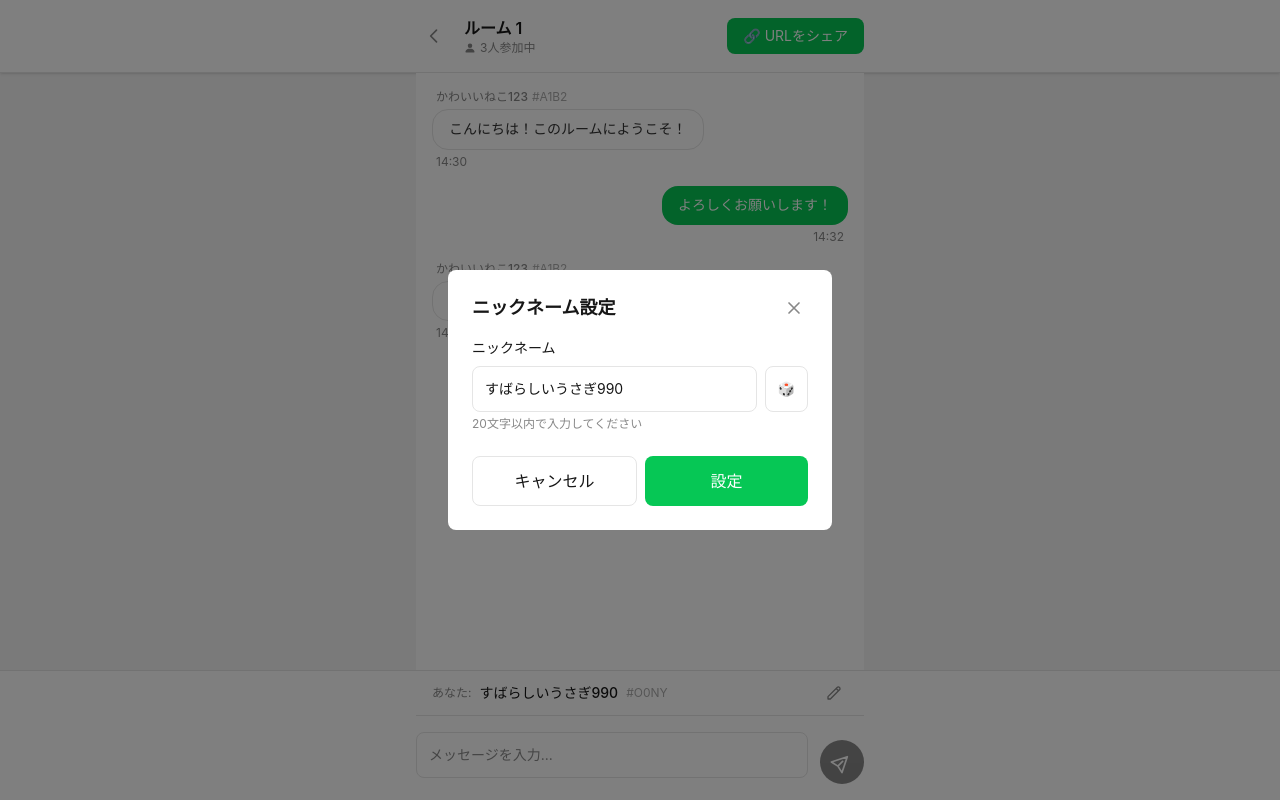
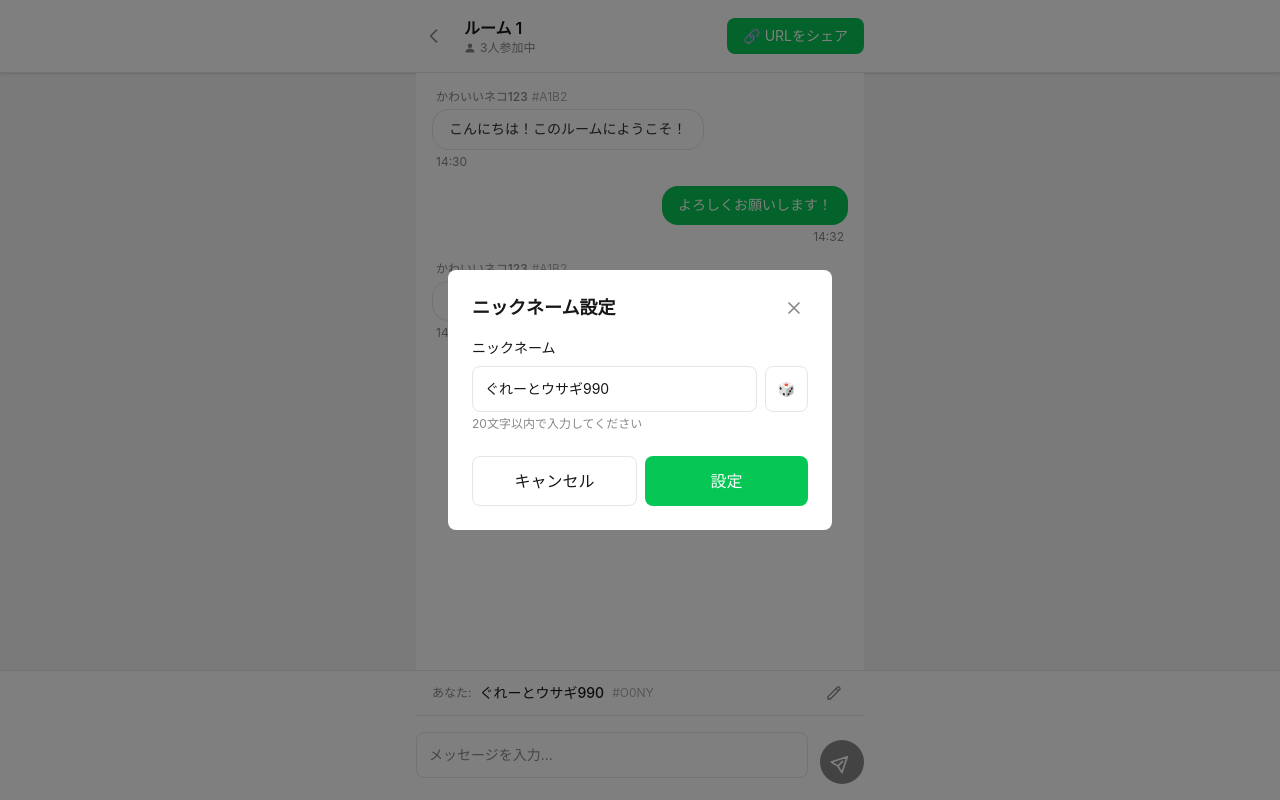
Before and after one commit to okdyy75/opcha, a Next.js app in the folder frontend/: page /rooms/1 in a window 1280 px wide. Both pictures are taken after a click on the button 834 px from the left and 693 px from the top of the page. Built offline with nearby package versions, Linux system fonts and the light colour scheme.

Commit message:
ニックネーム周り修正

```diff
--- a/frontend/src/app/rooms/[id]/page.tsx
+++ b/frontend/src/app/rooms/[id]/page.tsx
@@ -32,7 +32,7 @@ export default function ChatRoom() {
       timestamp: '14:30',
       userId: 'user1',
       userName: '#A1B2',
-      userNickname: 'かわいいねこ123',
+      userNickname: 'かわいいネコ123',
       isOwn: false
     },
     {
@@ -41,7 +41,7 @@ export default function ChatRoom() {
       timestamp: '14:32',
       userId: 'user2',
       userName: '#C3D4',
-      userNickname: 'げんきないぬ456',
+      userNickname: 'げんきなイヌ456',
       isOwn: true
     },
     {
@@ -50,7 +50,7 @@ export default function ChatRoom() {
       timestamp: '14:35',
       userId: 'user1',
       userName: '#A1B2',
-      userNickname: 'かわいいねこ123',
+      userNickname: 'かわいいネコ123',
       isOwn: false
     }
   ]);
--- a/frontend/src/components/NicknameModal.tsx
+++ b/frontend/src/components/NicknameModal.tsx
@@ -1,25 +1,7 @@
 'use client';
 
 import { useState, useEffect } from 'react';
-
-// ランダムなニックネームを生成（モーダル内でのみ使用）
-const generateRandomNickname = (): string => {
-  const adjectives = [
-    'かわいい', 'すてきな', 'たのしい', 'やさしい', 'げんきな',
-    'あかるい', 'しずかな', 'おもしろい', 'すばらしい', 'うれしい'
-  ];
-
-  const animals = [
-    'ねこ', 'いぬ', 'うさぎ', 'ぱんだ', 'りす',
-    'はむすたー', 'ぺんぎん', 'らいおん', 'ぞう', 'きりん'
-  ];
-
-  const adjective = adjectives[Math.floor(Math.random() * adjectives.length)];
-  const animal = animals[Math.floor(Math.random() * animals.length)];
-  const number = Math.floor(Math.random() * 1000);
-
-  return `${adjective}${animal}${number}`;
-};
+import { generateRandomNickname } from '@/utils/nickname';
 
 interface NicknameModalProps {
   isOpen: boolean;
--- a/frontend/src/hooks/useNickname.ts
+++ b/frontend/src/hooks/useNickname.ts
@@ -1,27 +1,9 @@
 'use client';
 
 import { useState, useEffect, useCallback } from 'react';
+import { generateRandomNickname } from '@/utils/nickname';
 
 const STORAGE_KEY = 'opcha_nickname';
-
-// ランダムなニックネームを生成
-const generateRandomNickname = (): string => {
-  const adjectives = [
-    'かわいい', 'すてきな', 'たのしい', 'やさしい', 'げんきな',
-    'あかるい', 'しずかな', 'おもしろい', 'すばらしい', 'うれしい'
-  ];
-
-  const animals = [
-    'ねこ', 'いぬ', 'うさぎ', 'ぱんだ', 'りす',
-    'はむすたー', 'ぺんぎん', 'らいおん', 'ぞう', 'きりん'
-  ];
-
-  const adjective = adjectives[Math.floor(Math.random() * adjectives.length)];
-  const animal = animals[Math.floor(Math.random() * animals.length)];
-  const number = Math.floor(Math.random() * 1000);
-
-  return `${adjective}${animal}${number}`;
-};
 
 export function useNickname() {
   const [nickname, setNickname] = useState<string>('');
--- /dev/null
+++ b/frontend/src/utils/nickname.ts
@@ -0,0 +1,23 @@
+// ニックネーム生成ユーティリティ
+
+const adjectives = [
+  'はっぴー', 'くーる', 'すまーと', 'ふれんどりー', 'ぶれいぶ',
+  'きゅーと', 'すーぱー', 'ないす', 'ぐれーと', 'ふぁんたすてぃっく'
+];
+
+const animals = [
+  'ネコ', 'イヌ', 'ウサギ', 'パンダ', 'リス',
+  'ハムスター', 'ペンギン', 'ライオン', 'ゾウ', 'キリン'
+];
+
+/**
+ * ランダムなニックネームを生成する
+ * @returns 生成されたニックネーム
+ */
+export const generateRandomNickname = (): string => {
+  const adjective = adjectives[Math.floor(Math.random() * adjectives.length)];
+  const animal = animals[Math.floor(Math.random() * animals.length)];
+  const number = Math.floor(Math.random() * 1000);
+
+  return `${adjective}${animal}${number}`;
+};
```
